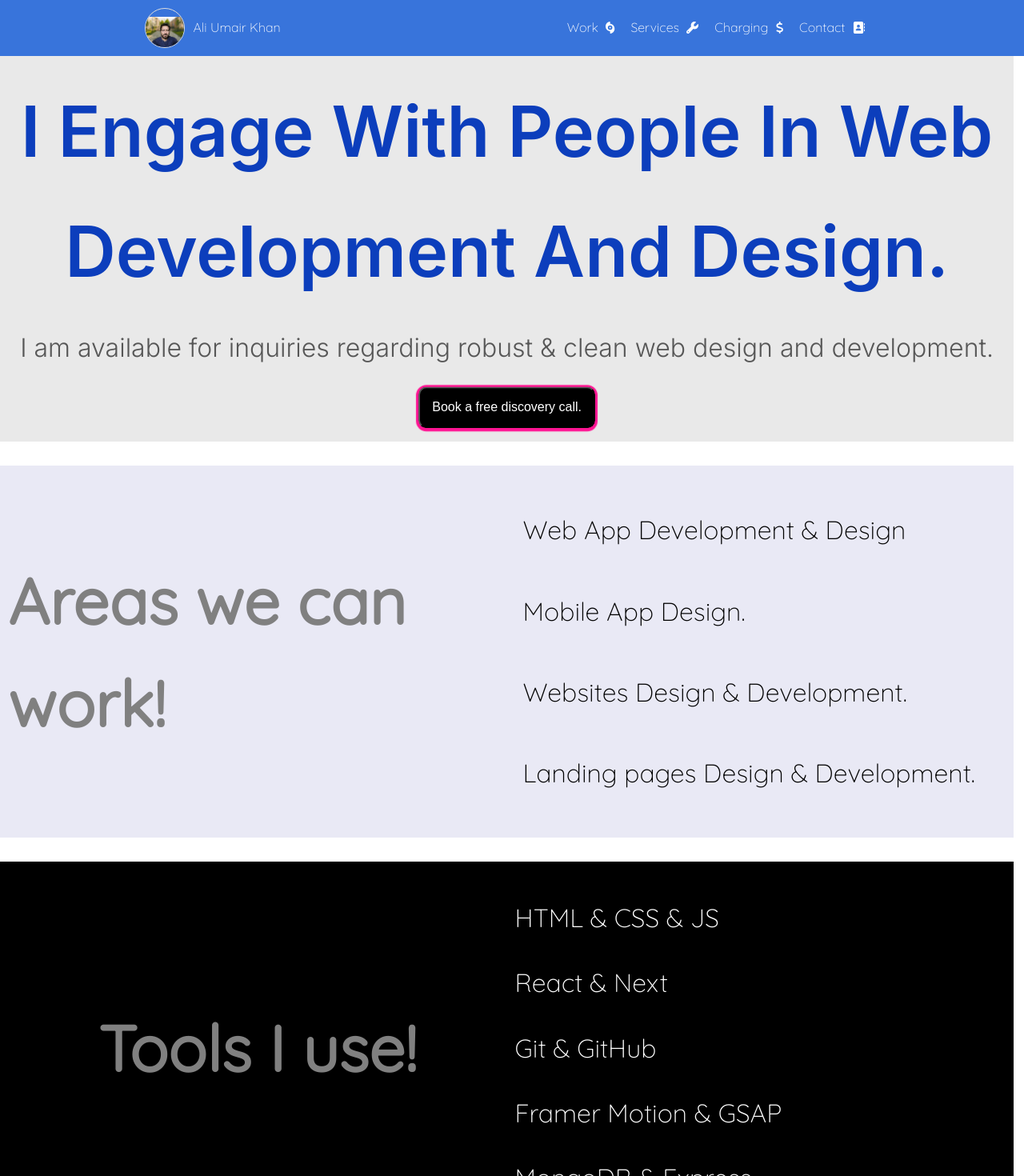
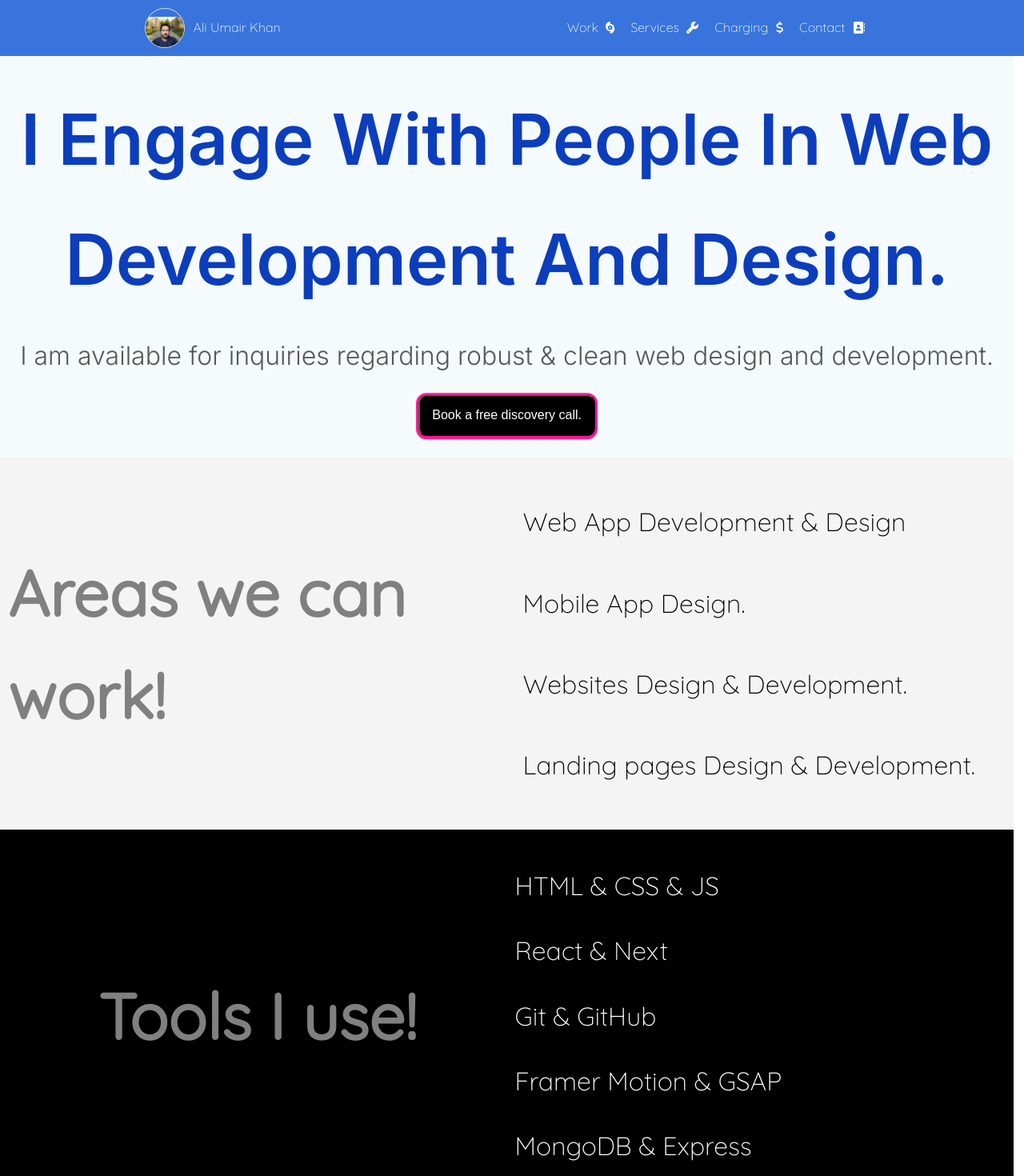
Before and after one commit to Ali-Umair-Khan/profile, a Next.js app: page / in a window 1280 px wide. Shown: the top 1470 px of the page at 80% size. Built offline with nearby package versions, Linux system fonts and the light colour scheme; a web font is replaced by a local one.

Commit message:
applies useInView to background of several sections

```diff
--- a/src/app/components/abilities/abilities.jsx
+++ b/src/app/components/abilities/abilities.jsx
@@ -14,7 +14,7 @@ const Abilities = () => {
         ref={ref}
           style={{
         //   height: "100vh",
-          background: isInView ? "white" : "darkblue",
+          background: isInView ? "white" : "gray",
           color: isInView ? 'black' : 'gray',
           transition: "10s background, 5s color",
           }}
--- a/src/app/components/abilities/abilities.scss
+++ b/src/app/components/abilities/abilities.scss
@@ -3,7 +3,7 @@
     // height:100vh;
     padding:1rem;
     padding-block:3rem;
-    margin-block:3rem;
+    // margin-block:3rem;
     // margin:1rem;
     font-family: var(--font-family-4);
     display: grid;
--- a/src/app/components/faq/faq.js
+++ b/src/app/components/faq/faq.js
@@ -22,7 +22,7 @@ const FaqComponent = () =>{
           ref={ref}
           style={{
         //   height: "100vh",
-          background: isInView ? "white" : "blue",
+          background: isInView ? "white" : "gray",
           color: isInView ? 'black' : 'gray',
           transition: "10s background, 5s color",
           }}
--- a/src/app/components/hero/hero.jsx
+++ b/src/app/components/hero/hero.jsx
@@ -14,7 +14,7 @@ const Hero = () => {
           ref={ref}
           style={{
           //   height: "100vh",
-          background: isInView ? "white" : "black",
+          background: isInView ? "white" : "skyblue",
           //   color: isInView ? 'white' : 'black',
           transition: "10s background",
           }}
--- a/src/app/components/hero/hero.scss
+++ b/src/app/components/hero/hero.scss
@@ -2,7 +2,7 @@
 
 .hero {
     // height:80vh;
-    padding:2rem 1.5rem;
+    padding:3rem 1.5rem;
     display:flex;
     flex-direction:column;
     place-content:center;
--- a/src/app/components/imageCarousel3/imageCarousel3.jsx
+++ b/src/app/components/imageCarousel3/imageCarousel3.jsx
@@ -28,7 +28,7 @@ const Carousel = () => {
         ref={ref}
         style={{
         //   height: "100vh",
-        background: isInView ? "black" : "darkblue",
+        background: isInView ? "white" : "lightcyan",
         color: isInView ? 'black' : 'gray',
         transition: "10s background, 5s color",
         }}
--- a/src/app/components/tools/tools.scss
+++ b/src/app/components/tools/tools.scss
@@ -9,7 +9,7 @@
     justify-content: start;
     max-width:99vw;
     padding-block:3rem;
-    margin-block:3rem;
+    // margin-block:3rem;
     background-color:black;
 
 
```
